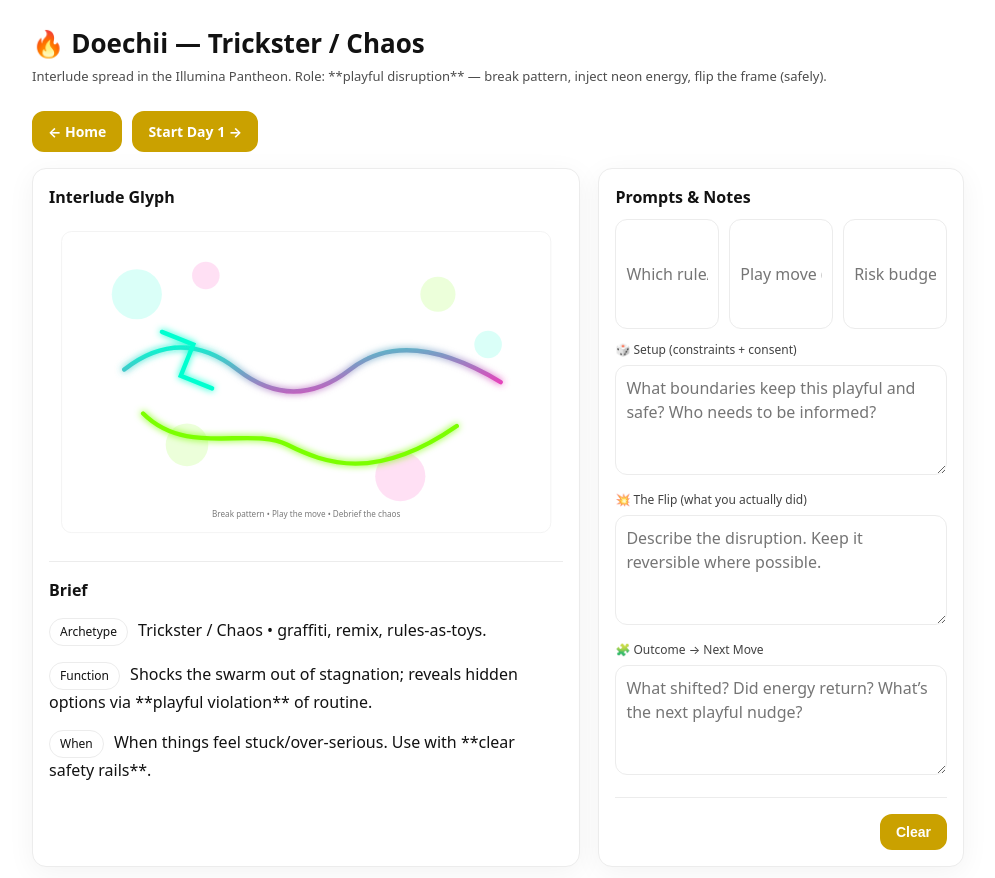
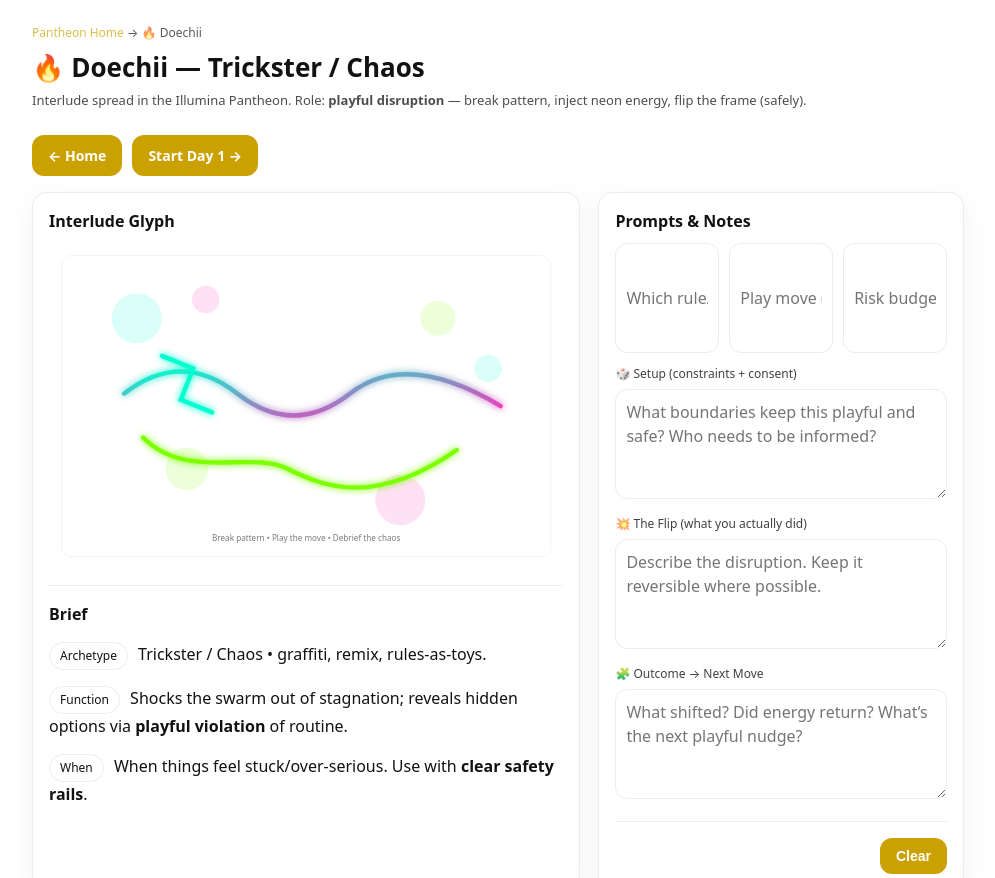
Before and after one commit to tcarrw/jar, a plain HTML site: page pantheon/doechii.html in a window 1280 px wide. Shown: the top 878 px of the page, without its empty margins (142-1137 px from the left). Drawn offline with Linux system fonts and the light colour scheme.

Commit message:
Update doechii.html

```diff
--- a/pantheon/doechii.html
+++ b/pantheon/doechii.html
@@ -17,12 +17,11 @@ body{margin:0;background:var(--bg);color:var(--ink);font:16px/1.5 system-ui,-app
 h1{font-size:26px;margin:0 0 4px;font-weight:800}
 .sub{opacity:.75;font-size:13px;margin-bottom:14px}
 .nav{display:flex;gap:10px;flex-wrap:wrap}
-.btn{
-  border:2px solid var(--gold);background:var(--gold);color:#fff;
-  font-weight:700;font-size:14px;padding:8px 14px;border-radius:12px;cursor:pointer;
-  text-decoration:none;display:inline-block
-}
+.btn{border:2px solid var(--gold);background:var(--gold);color:#fff;font-weight:700;font-size:14px;padding:8px 14px;border-radius:12px;cursor:pointer;text-decoration:none;display:inline-block}
 .btn:hover{background:#fff;color:var(--gold)}
+.crumbs{font-size:12px;opacity:.7;margin-bottom:6px}
+.crumbs a{color:var(--gold);text-decoration:none}
+.crumbs a:hover{text-decoration:underline}
 .grid{display:grid;grid-template-columns:1.2fr .8fr;gap:18px;margin-top:16px}
 .card{border:1px solid var(--soft);border-radius:14px;padding:16px;background:#fff;box-shadow:0 6px 28px rgba(0,0,0,.05)}
 .card h2{margin:0 0 10px;font-size:16px}
@@ -35,15 +34,18 @@ hr{border:0;border-top:1px solid var(--soft);margin:16px 0}
 svg{width:100%;height:auto;display:block}
 .footer{margin-top:20px;font-size:12px;opacity:.65;text-align:center}
 @media (max-width:880px){.grid{grid-template-columns:1fr}}
-@media print{.nav{display:none}.card{box-shadow:none;border:0}}
+@media print{.nav,.crumbs{display:none}.card{box-shadow:none;border:0}}
 </style>
 </head>
 <body>
   <div class="wrap">
     <div class="header">
       <div>
+        <nav class="crumbs">
+          <a href="index.html">Pantheon Home</a> → <span>🔥 Doechii</span>
+        </nav>
         <h1>🔥 Doechii — Trickster / Chaos</h1>
-        <div class="sub">Interlude spread in the Illumina Pantheon. Role: **playful disruption** — break pattern, inject neon energy, flip the frame (safely).</div>
+        <div class="sub">Interlude spread in the Illumina Pantheon. Role: <strong>playful disruption</strong> — break pattern, inject neon energy, flip the frame (safely).</div>
       </div>
       <div class="nav">
         <a class="btn" href="../index.html">← Home</a>
@@ -55,25 +57,18 @@ svg{width:100%;height:auto;display:block}
       <!-- Left: Visual + Brief -->
       <section class="card">
         <h2>Interlude Glyph</h2>
-        <!-- Neon graffiti motif (SVG-only, with soft glow) -->
+        <!-- Neon graffiti motif -->
         <svg viewBox="0 0 820 520" role="img" aria-label="Doechii neon graffiti glyph">
           <defs>
-            <!-- soft neon glow -->
             <filter id="glow" x="-50%" y="-50%" width="200%" height="200%">
               <feGaussianBlur stdDeviation="6" result="blur"/>
-              <feMerge>
-                <feMergeNode in="blur"/><feMergeNode in="SourceGraphic"/>
-              </feMerge>
+              <feMerge><feMergeNode in="blur"/><feMergeNode in="SourceGraphic"/></feMerge>
             </filter>
             <linearGradient id="spray" x1="0" x2="1" y1="0" y2="1">
-              <stop offset="0%" stop-color="var(--neon)"/>
-              <stop offset="100%" stop-color="var(--mag)"/>
+              <stop offset="0%" stop-color="var(--neon)"/><stop offset="100%" stop-color="var(--mag)"/>
             </linearGradient>
           </defs>
-
           <rect x="20" y="20" width="780" height="480" rx="16" fill="#fff" stroke="var(--soft)"/>
-
-          <!-- paint splashes -->
           <g opacity=".14">
             <circle cx="140" cy="120" r="40" fill="var(--neon)"/>
             <circle cx="250" cy="90"  r="22" fill="var(--mag)"/>
@@ -82,28 +77,19 @@ svg{width:100%;height:auto;display:block}
             <circle cx="220" cy="360" r="34" fill="var(--acid)"/>
             <circle cx="560" cy="410" r="40" fill="var(--mag)"/>
           </g>
-
-          <!-- wild strokes -->
           <g filter="url(#glow)" fill="none" stroke-width="7" stroke-linecap="round">
-            <path d="M120 240 Q210 170 300 240 T480 240 T720 260"
-                  stroke="url(#spray)"/>
-            <path d="M150 310 C220 380, 320 330, 380 360 S520 420, 650 330"
-                  stroke="var(--acid)"/>
+            <path d="M120 240 Q210 170 300 240 T480 240 T720 260" stroke="url(#spray)"/>
+            <path d="M150 310 C220 380, 320 330, 380 360 S520 420, 650 330" stroke="var(--acid)"/>
             <path d="M180 180 L230 200 L210 250 L260 270" stroke="var(--neon)"/>
           </g>
-
-          <!-- trickster tag -->
-          <text x="410" y="475" text-anchor="middle" font-size="13" fill="var(--grey)">
-            Break pattern • Play the move • Debrief the chaos
-          </text>
+          <text x="410" y="475" text-anchor="middle" font-size="13" fill="var(--grey)">Break pattern • Play the move • Debrief the chaos</text>
         </svg>
 
         <hr>
-
         <h2>Brief</h2>
         <p><span class="badge">Archetype</span> Trickster / Chaos • graffiti, remix, rules-as-toys.</p>
-        <p><span class="badge">Function</span> Shocks the swarm out of stagnation; reveals hidden options via **playful violation** of routine.</p>
-        <p><span class="badge">When</span> When things feel stuck/over-serious. Use with **clear safety rails**.</p>
+        <p><span class="badge">Function</span> Shocks the swarm out of stagnation; reveals hidden options via <strong>playful violation</strong> of routine.</p>
+        <p><span class="badge">When</span> When things feel stuck/over-serious. Use with <strong>clear safety rails</strong>.</p>
       </section>
 
       <!-- Right: Prompts + Notes -->
@@ -111,7 +97,7 @@ svg{width:100%;height:auto;display:block}
         <h2>Prompts & Notes</h2>
         <div class="meta">
           <input id="rule" type="text" class="small" placeholder="Which rule/pattern will you bend?">
-          <input id="move" type="text" class="small" placeholder="Play move (1 small disruption)">
+          <input id="move" type="text" class="small" placeholder="Play move (1–2 step disruption)">
           <input id="budget" type="text" class="small" placeholder="Risk budget (time/energy/scope)">
         </div>
 
@@ -144,8 +130,7 @@ svg{width:100%;height:auto;display:block}
 
   ids.forEach(function(id){ load(id); q(id).oninput=function(){ save(id) } });
   document.getElementById("clear").onclick=function(){
-    ids.forEach(function(id){ localStorage.removeItem(k(id)) });
-    ids.forEach(load);
+    ids.forEach(function(id){ localStorage.removeItem(k(id)) }); ids.forEach(load);
   };
 })();
 </script>
```
